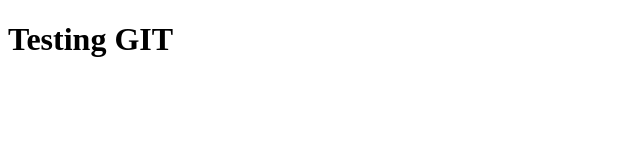
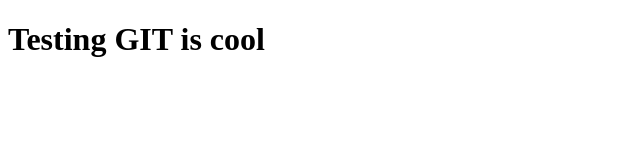
Before and after one commit to Piet-Tia/nauka-gita, a plain HTML site: page index.html in a window 1280 px wide. Shown: the whole page, without its empty margins (0-640 px from the left). Drawn offline with Linux system fonts and the light colour scheme.

Commit message:
Change h1 tag in index.html

```diff
--- a/index.html
+++ b/index.html
@@ -5,6 +5,6 @@
         <title>Git training is cool</title>
     </head>
     <body>
-        <h1>Testing GIT</h1>
+        <h1>Testing GIT is cool</h1>
     </body>
 </html>
```
